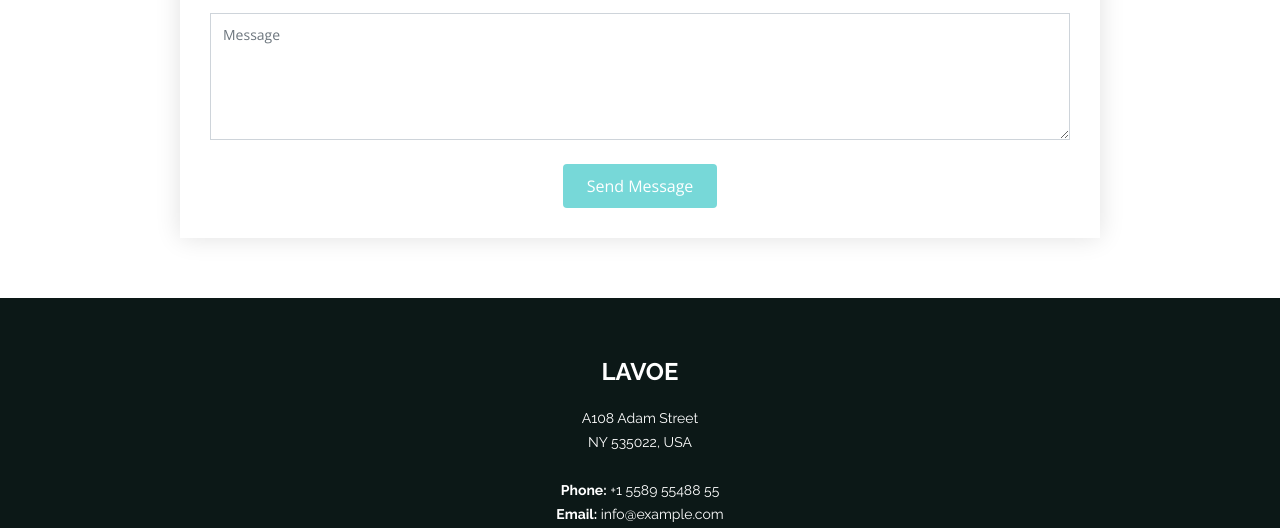
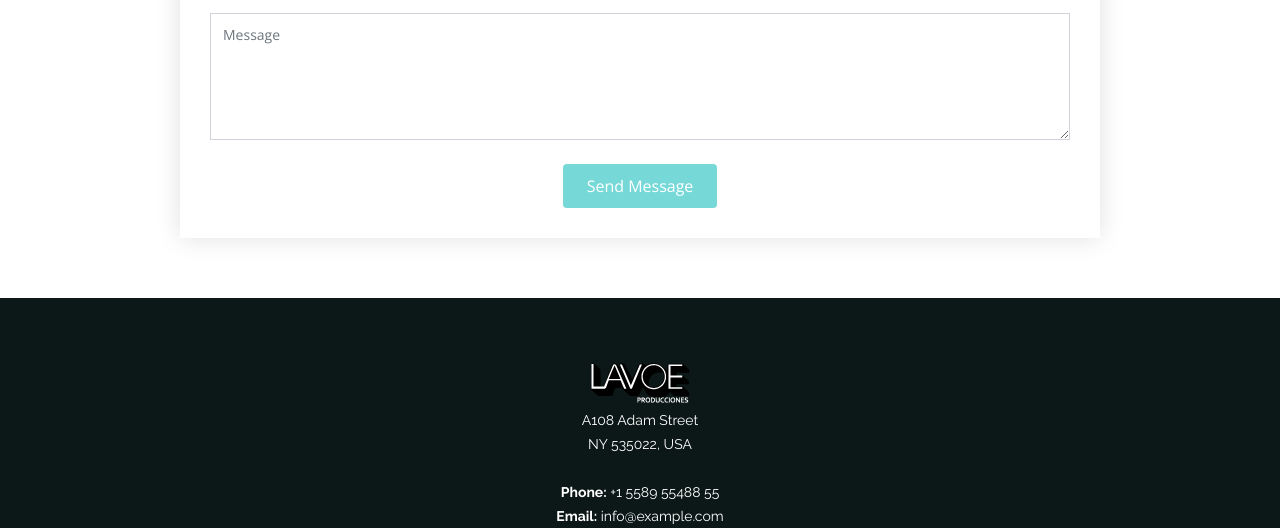
Before and after one commit to Andydes/LAVOE, a plain HTML site: page index.html in a window 1280 px wide. Shown: the part 5876-6404 px from the top of the page. Drawn offline with nearby package versions, Linux system fonts and the light colour scheme.

Commit message:
changes logo2

```diff
--- a/index.html
+++ b/index.html
@@ -674,7 +674,11 @@
 
           <div class="col-lg-4 col-md-4 text-center">
             <div class="footer-info">
-              <h3>LAVOE</h3>
+              <div class="logo mr-auto">
+                <!-- <h1 class="text-light"><a href="index.html">LAVOE.</a></h1>
+                  Uncomment below if you prefer to use an image logo -->
+                 <a href="index.html"><img src="assets/img/lavoe.png" class="img-fluid"></a>
+               </div>
               <p>
                 A108 Adam Street <br>
                 NY 535022, USA<br><br>
```
Also changed, not shown: assets/img/lavoe.png (added).
